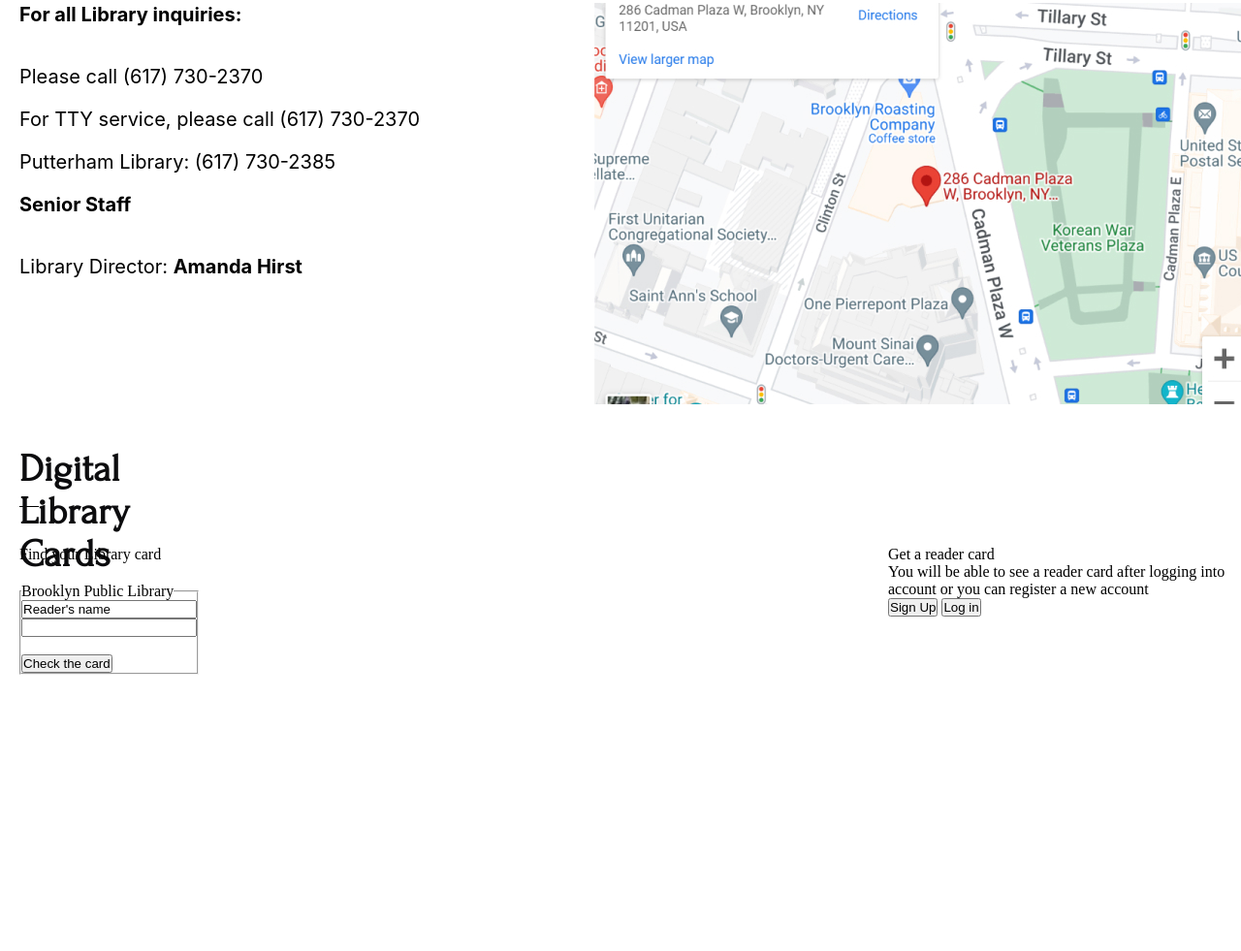
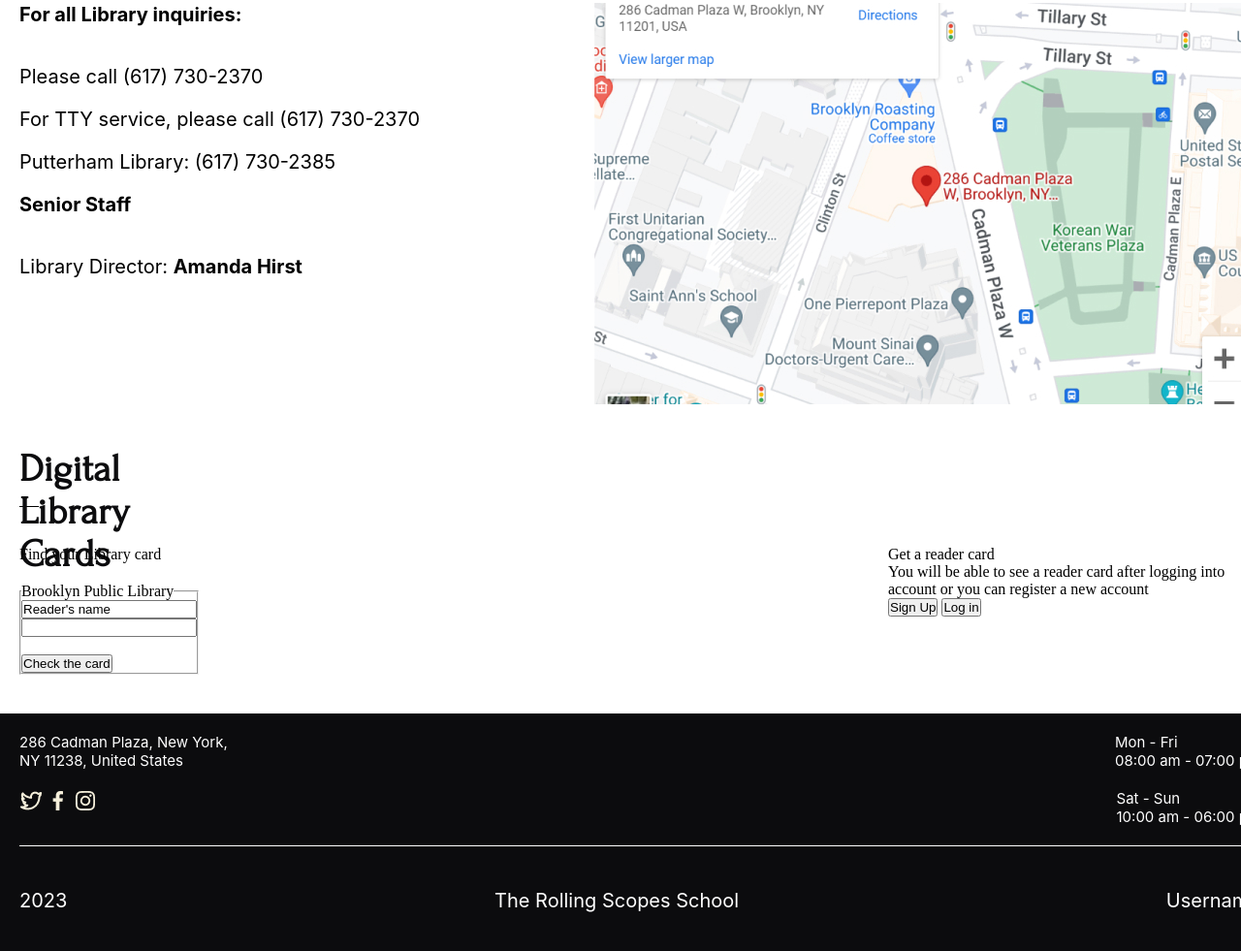
Before and after one commit to Alinabrbr/project-library-, a plain HTML site: page library/index.html in a window 1280 px wide. Shown: the part 3939-4920 px from the top of the page at 97% size. Before the commit the page ends 4635 px from the top, so only its background shows below. Drawn offline with Linux system fonts and the light colour scheme.

Commit message:
feat: add footer

```diff
--- a/library/css/style.css
+++ b/library/css/style.css
@@ -247,6 +247,39 @@
     justify-content: space-between;
 }
 
+.form {
+    margin-bottom: 40px;
+}
+
 .login {
     width: 30%;
 }
+
+.footer {
+    background-color: #0C0C0E;
+    width: 100%;
+    color: #ffffff;
+    padding: 20px;
+    font-family: 'Inter';
+}
+
+.first-line, .second-line, .third-line {
+    display: flex;
+    justify-content: space-between;
+    padding-bottom: 20px;
+}
+
+.first-line, .second-line {
+    font-size: 15px;
+}
+
+.third-line {
+    font-size: 20px;
+    margin-top: 44px;
+}
+
+hr {
+    border: none;
+    background-color: #ffffff;
+    height: 1px;
+}
--- a/library/index.html
+++ b/library/index.html
@@ -41,7 +41,7 @@
     </div>
 </section>
 
-<section class="section-about">
+<section class="section-about section">
     <h2 id="about" class="subject">About</h2>
     <p class="about-text text">The Brooklyn Library is a free workspace,
         a large number of books and a cozy coffee shop inside</p>
@@ -232,8 +232,41 @@
 
     </div>
 
-
 </section>
 
+<footer class="footer">
+    <div class="container-footer">
+        <div class="first-line">
+            <div>
+                <p>286 Cadman Plaza, New York,<br> NY 11238, United States</p>
+            </div>
+            <div>
+                <p>Mon - Fri<br>08:00 am - 07:00 pm</p>
+            </div>
+        </div>
+        <div class="second-line">
+            <div class="container-icons">
+                    <img src="images/footer-icons/icon-twitter.png" alt="icon-twitter">
+                    <img src="images/footer-icons/icon-facebook.png" alt="icon-facebook">
+                    <img src="images/footer-icons/icon-instagram.png" alt="icon-instagram">
+            </div>
+            <div>
+                <p>Sat - Sun<br>10:00 am - 06:00 pm</p>
+            </div>
+        </div>
+    </div>
+    <hr>
+    <div class="third-line">
+        <div>
+            <p>2023</p>
+        </div>
+        <div>
+            <p>The Rolling Scopes School</p>
+        </div>
+        <div>
+            <p>Username</p>
+        </div>
+    </div>
+</footer>
 </body>
 </html>
```
Also changed, not shown: library/images/footer-icons/icon-facebook.png (added), library/images/footer-icons/icon-instagram.png (added), library/images/footer-icons/icon-twitter.png (added).
